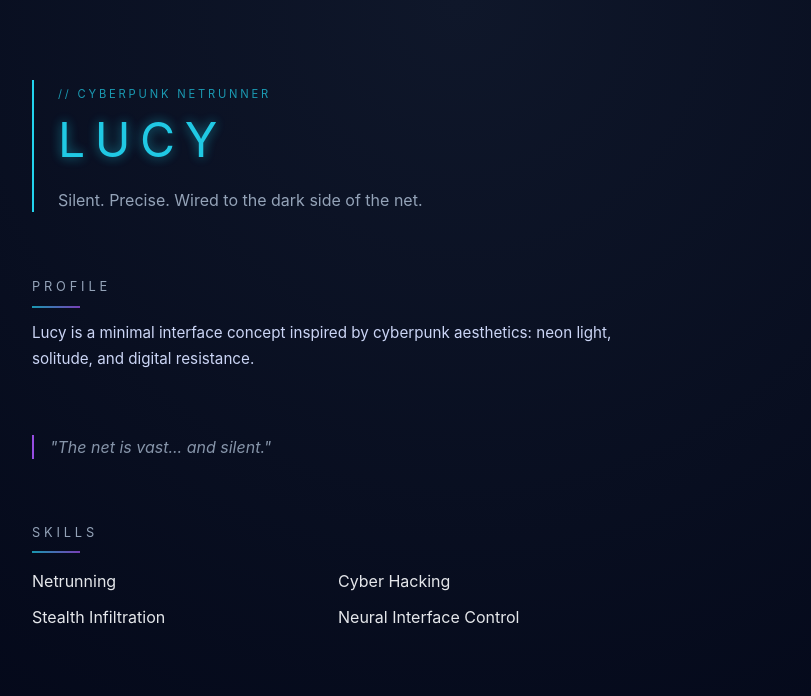
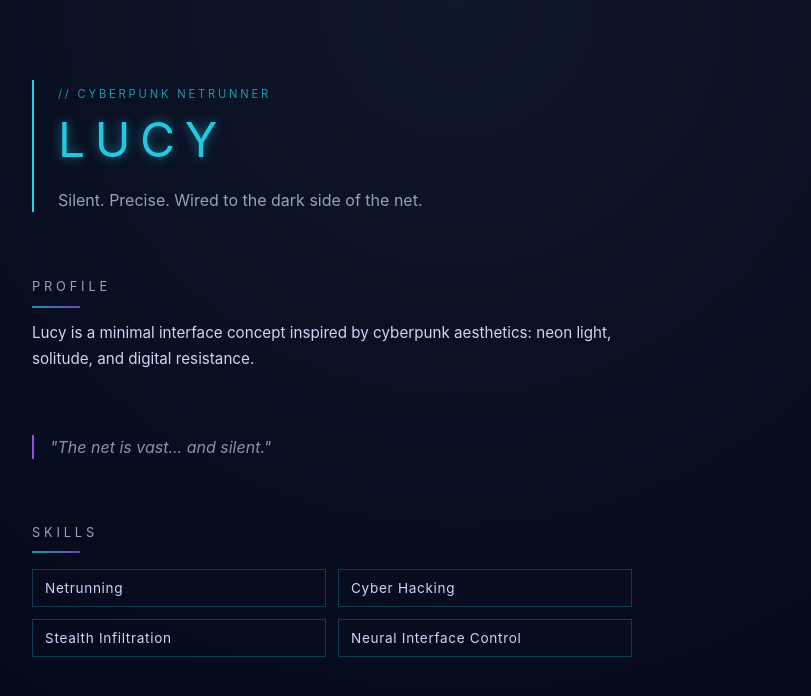
Before and after one commit to thanzero0/LucyWeb, a Next.js app in the folder zero/: page / in a window 1280 px wide. Shown: the top 696 px of the page, without its empty margins (182-993 px from the left). Built offline with nearby package versions, Linux system fonts and the light colour scheme.

Commit message:
update global css skills

```diff
--- a/zero/src/app/globals.css
+++ b/zero/src/app/globals.css
@@ -192,3 +192,12 @@ main {
   gap: 12px;
   margin-top: 16px;
 }
+
+.skills li {
+  padding: 8px 12px;
+  border: 1px solid rgba(34, 211, 238, 0.25);
+  color: #cbd5f5;
+  font-size: 0.85rem;
+  letter-spacing: 0.05em;
+  transition: background 0.3s ease, box-shadow 0.3s ease;
+}
```
